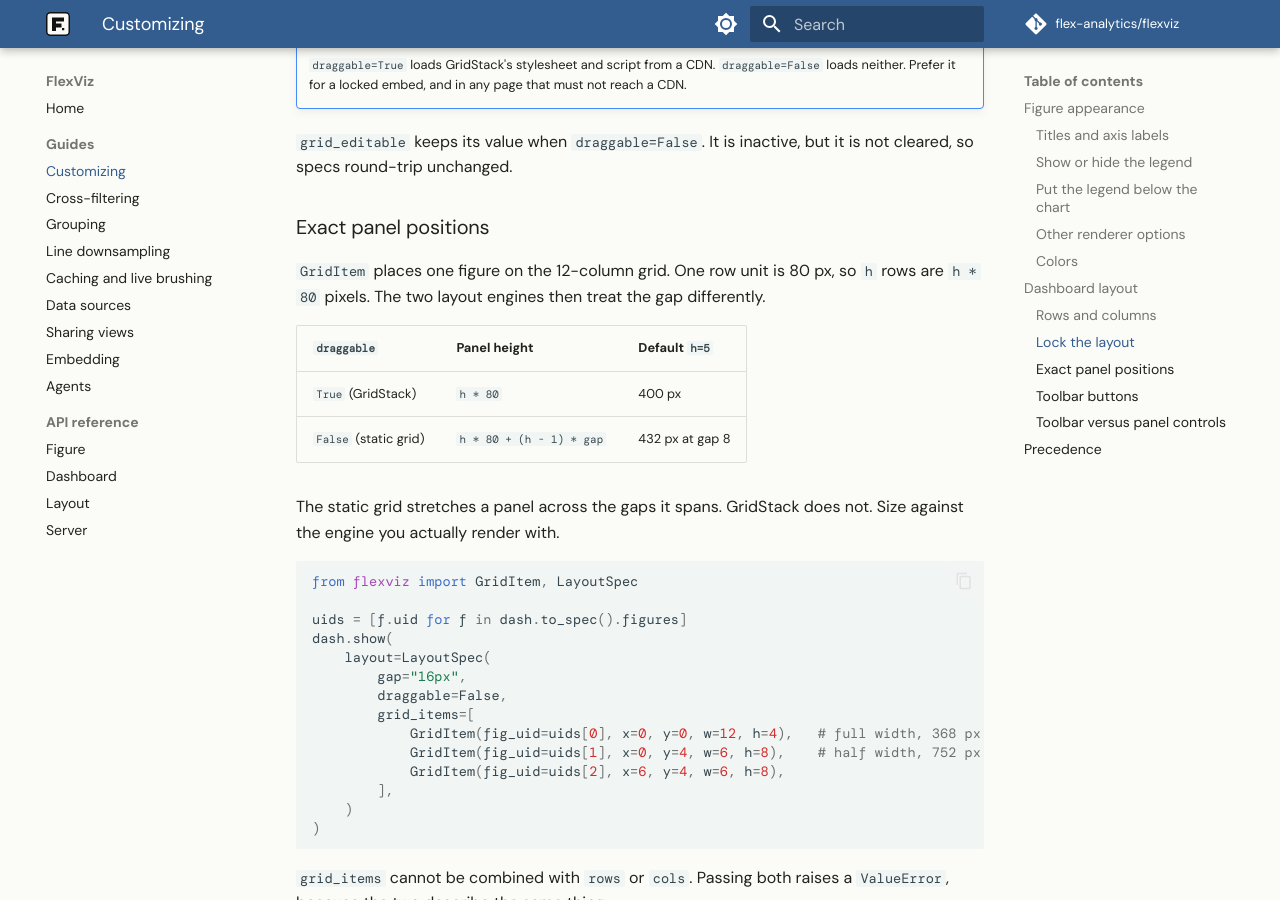
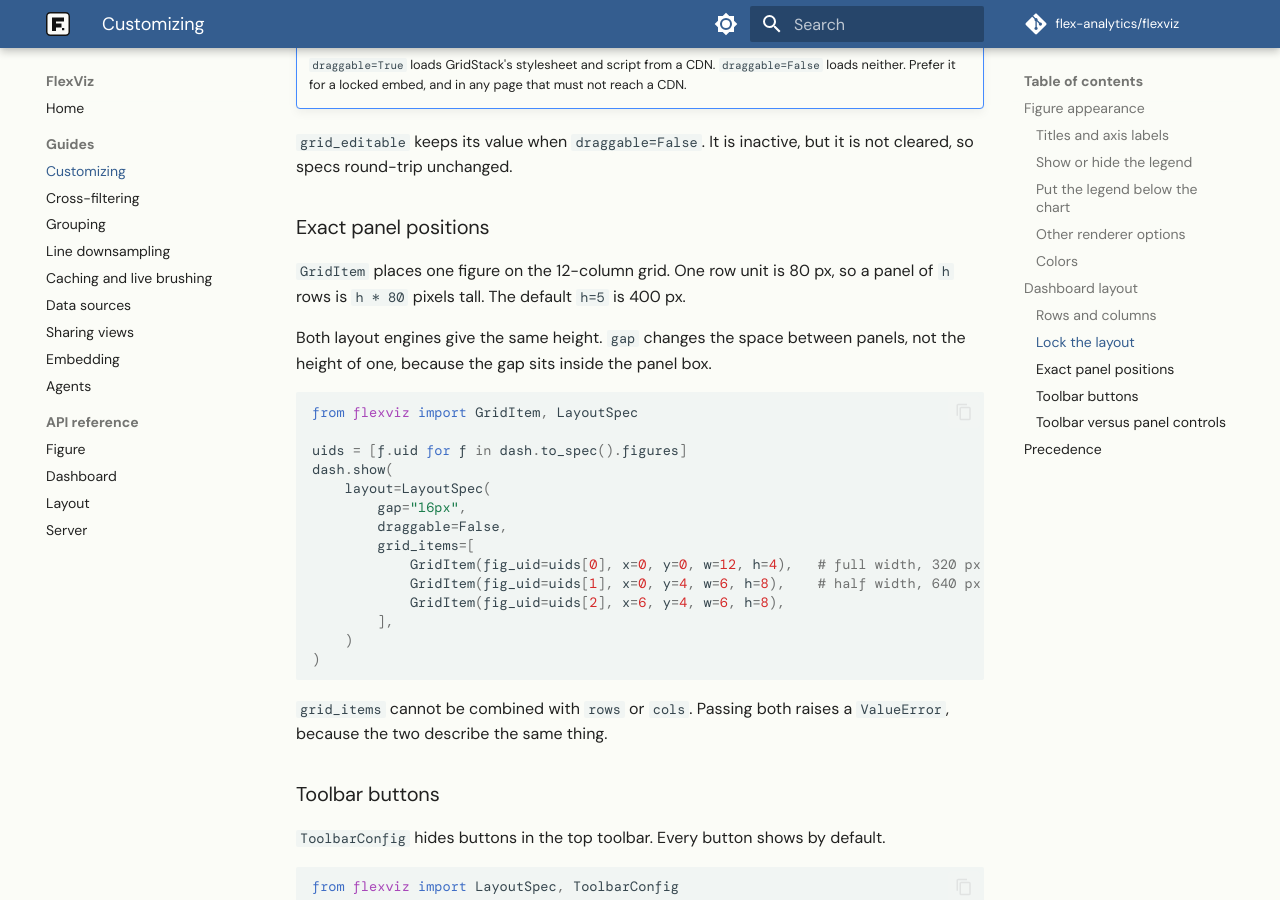
Before and after one commit to flex-analytics/flexviz, an MkDocs documentation site: the page built from docs/guides/customizing.md, in a window 1280 px wide and 900 px high, scrolled down 3271 px. Built offline with MkDocs 1.6.1 and Material for MkDocs 9.7.7, drawn with Linux system fonts in a browser that asks for light colours; some web fonts are replaced; comment, search, counter and statistics services are not loaded.

Commit message:
docs: state one panel height formula

````diff
--- a/docs/guides/customizing.md
+++ b/docs/guides/customizing.md
@@ -143,16 +143,10 @@ is not cleared, so specs round-trip unchanged.
 ### Exact panel positions
 
 `GridItem` places one figure on the 12-column grid. One row unit is 80 px, so
-`h` rows are `h * 80` pixels. The two layout engines then treat the gap
-differently.
+a panel of `h` rows is `h * 80` pixels tall. The default `h=5` is 400 px.
 
-| `draggable` | Panel height | Default `h=5` |
-|---|---|---|
-| `True` (GridStack) | `h * 80` | 400 px |
-| `False` (static grid) | `h * 80 + (h - 1) * gap` | 432 px at gap 8 |
-
-The static grid stretches a panel across the gaps it spans. GridStack does
-not. Size against the engine you actually render with.
+Both layout engines give the same height. `gap` changes the space between
+panels, not the height of one, because the gap sits inside the panel box.
 
 ```python
 from flexviz import GridItem, LayoutSpec
@@ -163,8 +157,8 @@ dash.show(
         gap="16px",
         draggable=False,
         grid_items=[
-            GridItem(fig_uid=uids[0], x=0, y=0, w=12, h=4),   # full width, 368 px at gap 16
-            GridItem(fig_uid=uids[1], x=0, y=4, w=6, h=8),    # half width, 752 px at gap 16
+            GridItem(fig_uid=uids[0], x=0, y=0, w=12, h=4),   # full width, 320 px
+            GridItem(fig_uid=uids[1], x=0, y=4, w=6, h=8),    # half width, 640 px
             GridItem(fig_uid=uids[2], x=6, y=4, w=6, h=8),
         ],
     )
````
Also changed, not shown: docs/guides/embedding.md (+5 -6 lines).
